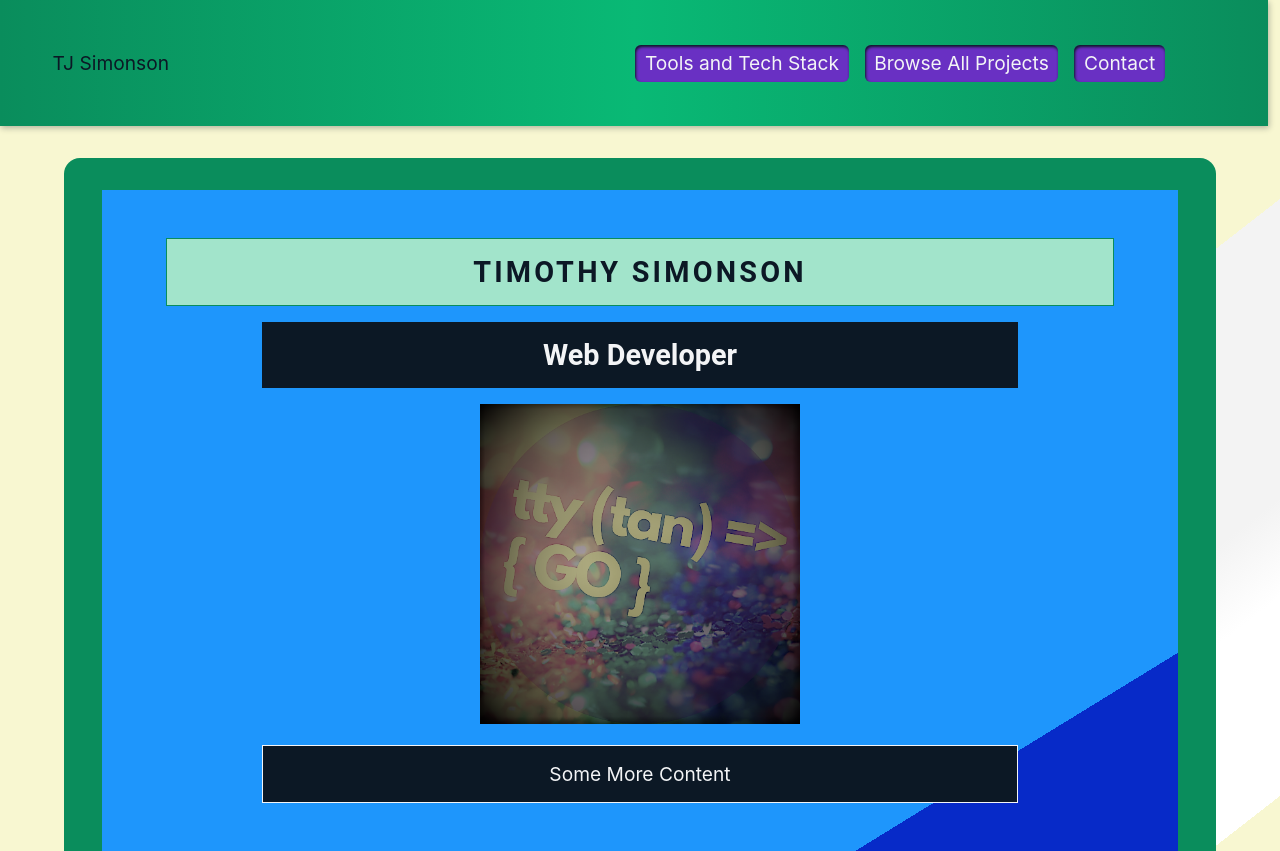
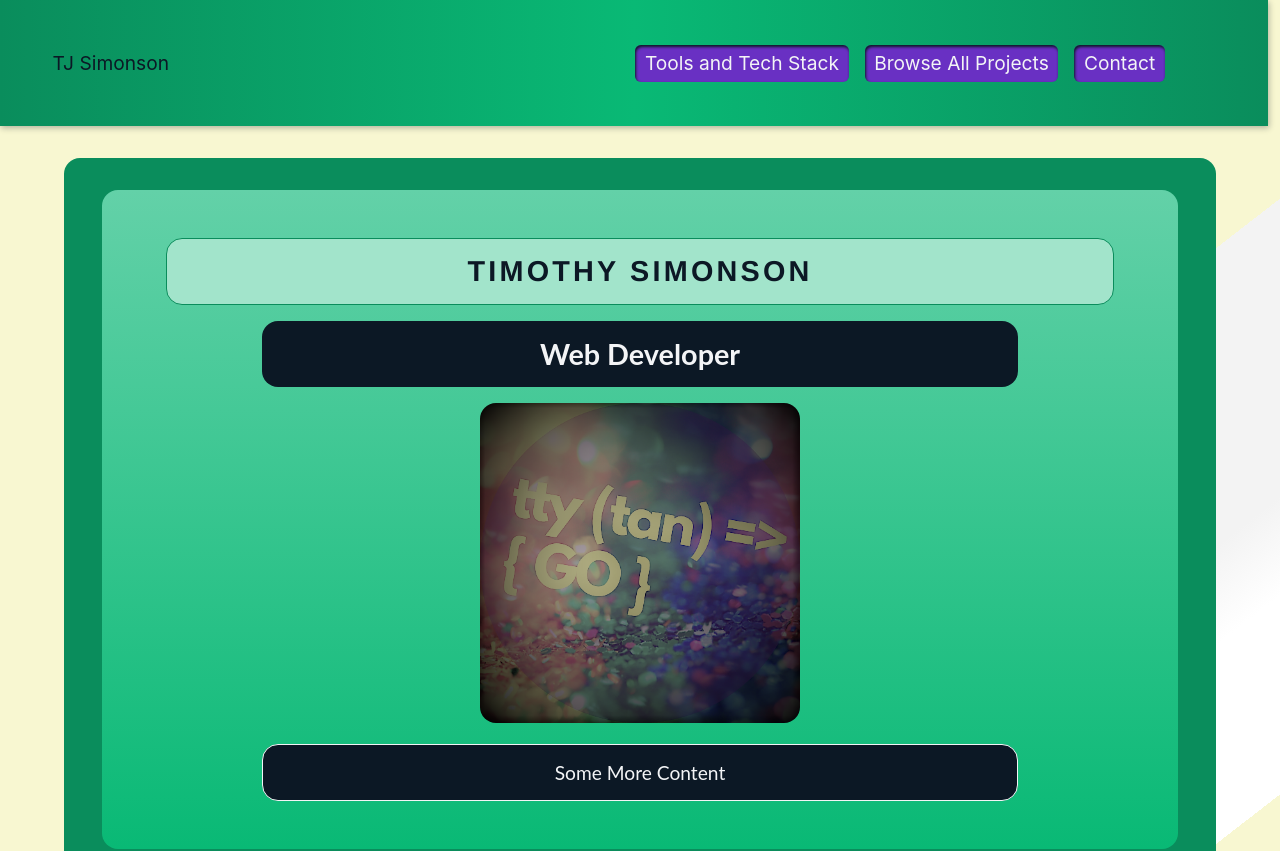
Before and after one commit to ttytango/nextjs-portofolio, a Next.js app: page / in a window 1280 px wide. Shown: the top 851 px of the page. Built offline with nearby package versions, Linux system fonts and the light colour scheme.

Commit message:
finishing up for day

```diff
--- a/components/contact-me/contact-form.module.scss
+++ b/components/contact-me/contact-form.module.scss
@@ -40,7 +40,7 @@
     }
     input,
     textarea {
-        font-family: "Lato";
+        font-family: Lato, sans-serif;
         font-size: 1.1rem;
         filter: opacity(.8);
         -webkit-filter: opacity(.8);
--- a/components/home/about-me.module.scss
+++ b/components/home/about-me.module.scss
@@ -7,28 +7,29 @@
         padding: 1rem 0.4rem;
         border-radius: $default-card-border-radius*4;
         h1 {
-            color: $black;
+            // font-family: Lato, sans-serif;
+            // color: $black;
             background: lighten($color-tertiary-light, 16%);
             // padding: 1rem 4rem;
-            margin: 1rem 1rem;
+            // margin: 1rem 1rem;
             padding: 1rem;
             letter-spacing: .2rem;
             border: 1px solid $color-tertiary-dark;
             text-transform: uppercase;
         }
         p {
-            // letter-spacing: .2rem;
-            margin: 1rem 1rem;
             padding: 1rem;
             background: $black;
             color: $white;
             border: 1px solid $white;
+            font-family: Lato, sans-serif;
+            font-size: 1.2rem;
         }
         h2 {
             background: $black;
             color: $white;
-            margin: 1rem 1rem;
             padding: 1rem;
+            font-family: Lato, sans-serif;
         }
         @media(min-width: 768px) {
             h1 {
@@ -44,8 +45,12 @@
     }
 
     .textContainer {
-        background: linear-gradient(to bottom right, $dodger-blue 85%, $persian-blue 84%);
-        // background: lighten($persian-blue, 10%);
+        // background: linear-gradient(to bottom right, $dodger-blue 85%, $persian-blue 84%);
+        background: linear-gradient(to top, $color-tertiary, $color-tertiary-light);
         margin: 1rem 2rem;
         padding: 2rem;
+        border-radius: $default-card-border-radius*4;
+        &>* {
+            border-radius: $default-card-border-radius*4;
+        }
     }
--- a/styles/globals.scss
+++ b/styles/globals.scss
@@ -31,7 +31,8 @@ h3,
 h4,
 h5,
 h6 {
-    font-family: Roboto, sans-serif;
+    // font-family: Roboto, sans-serif;
+    font-family: "Helvetica Neue", Roboto, sans-serif;
     color: $black;
 }
 
```
